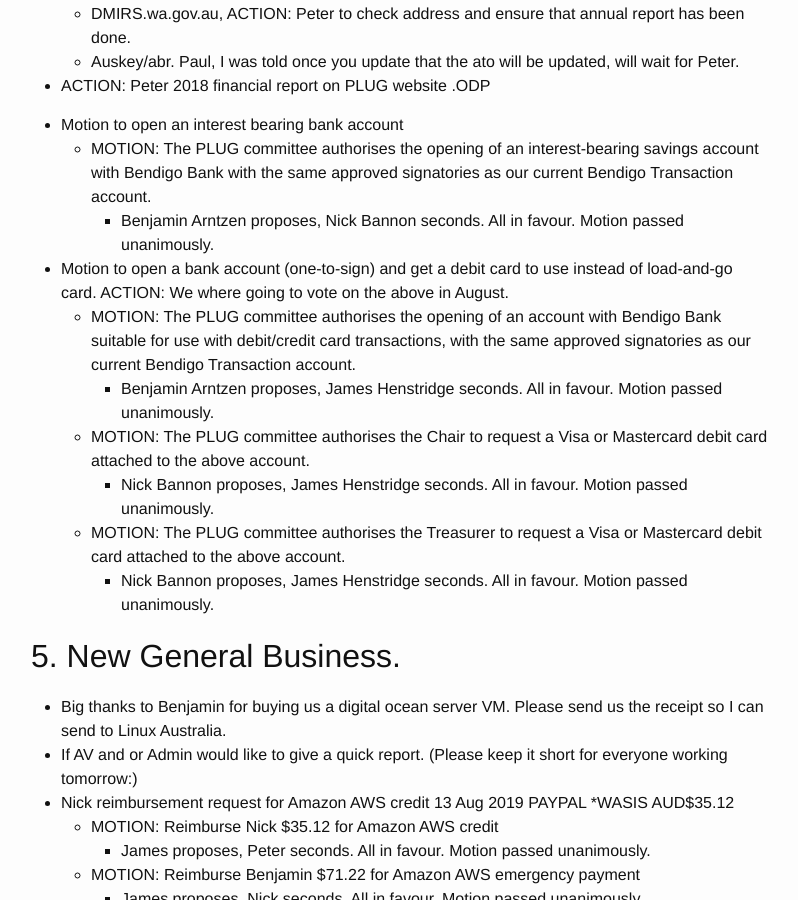
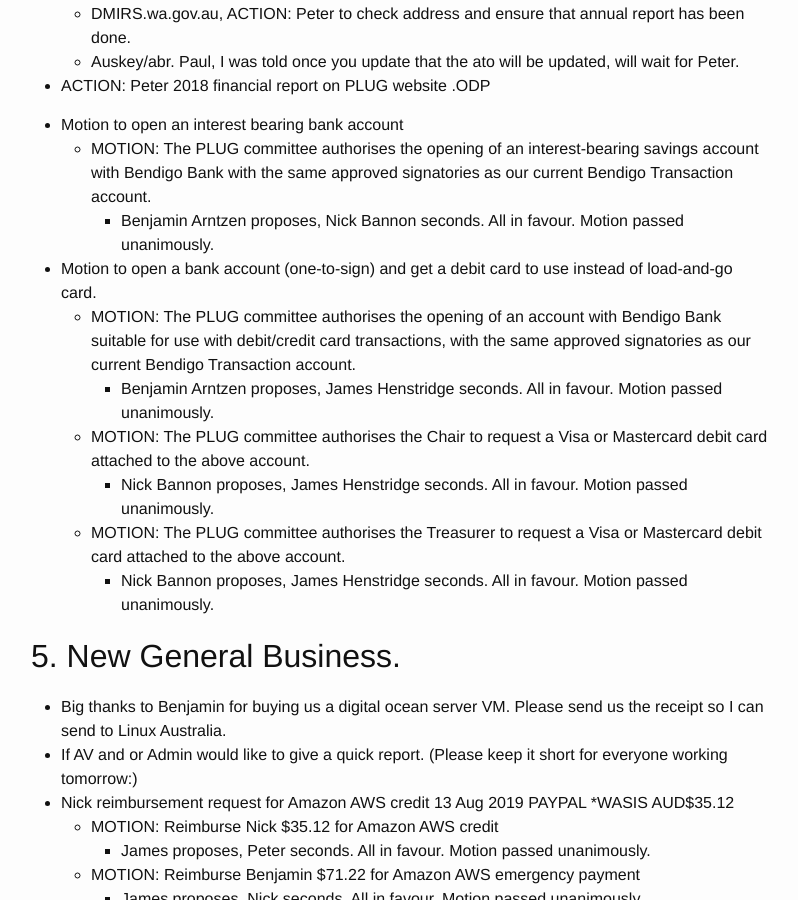
Before and after one commit to plugorgau/plugorgau.github.io, a Jekyll site: the page built from _posts/minutes/2019-08-20-minutes.md, in a window 1280 px wide and 900 px high, scrolled down 3108 px. Shown: the whole window, without its empty margins (239-1037 px from the left). Built offline with Jekyll 4.4.1, drawn with Linux system fonts in a browser that asks for light colours; nearby versions of some CDN libraries.

Commit message:
Awkward grammar due to editing deleted

```diff
--- a/_posts/minutes/2019-08-20-minutes.md
+++ b/_posts/minutes/2019-08-20-minutes.md
@@ -126,7 +126,6 @@ https://github.com/plugorgau/plugorgau.github.io/blob/master/_posts/minutes/2019
      * Benjamin Arntzen proposes, Nick Bannon seconds. All in favour. Motion passed unanimously.
 
 * Motion to open a bank account (one-to-sign) and get a debit card to use instead of load-and-go card.
-  ACTION: We where going to vote on the above in August.
   * MOTION: The PLUG committee authorises the opening of an
     account with Bendigo Bank suitable for use with debit/credit
     card transactions, with the same approved signatories as our
```
